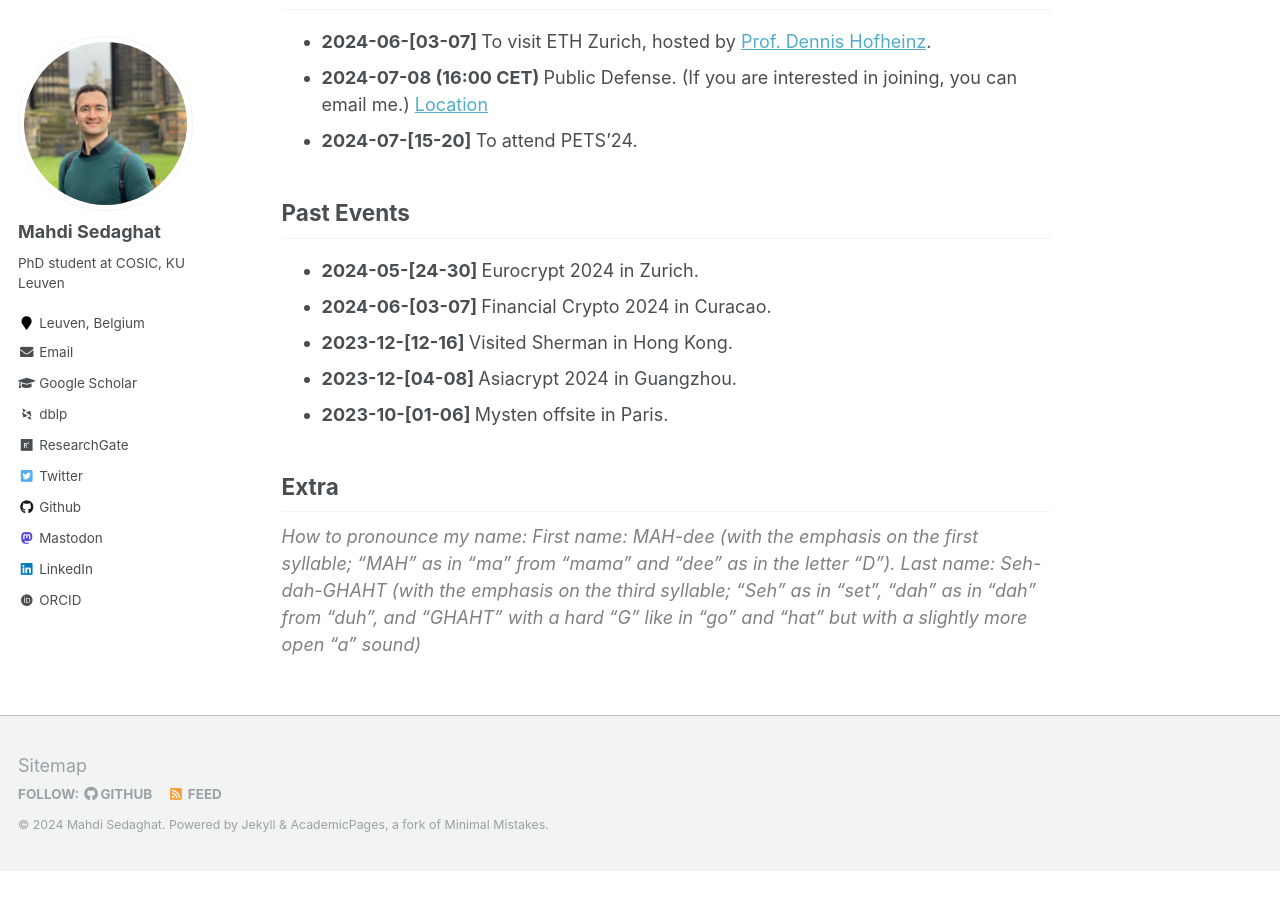
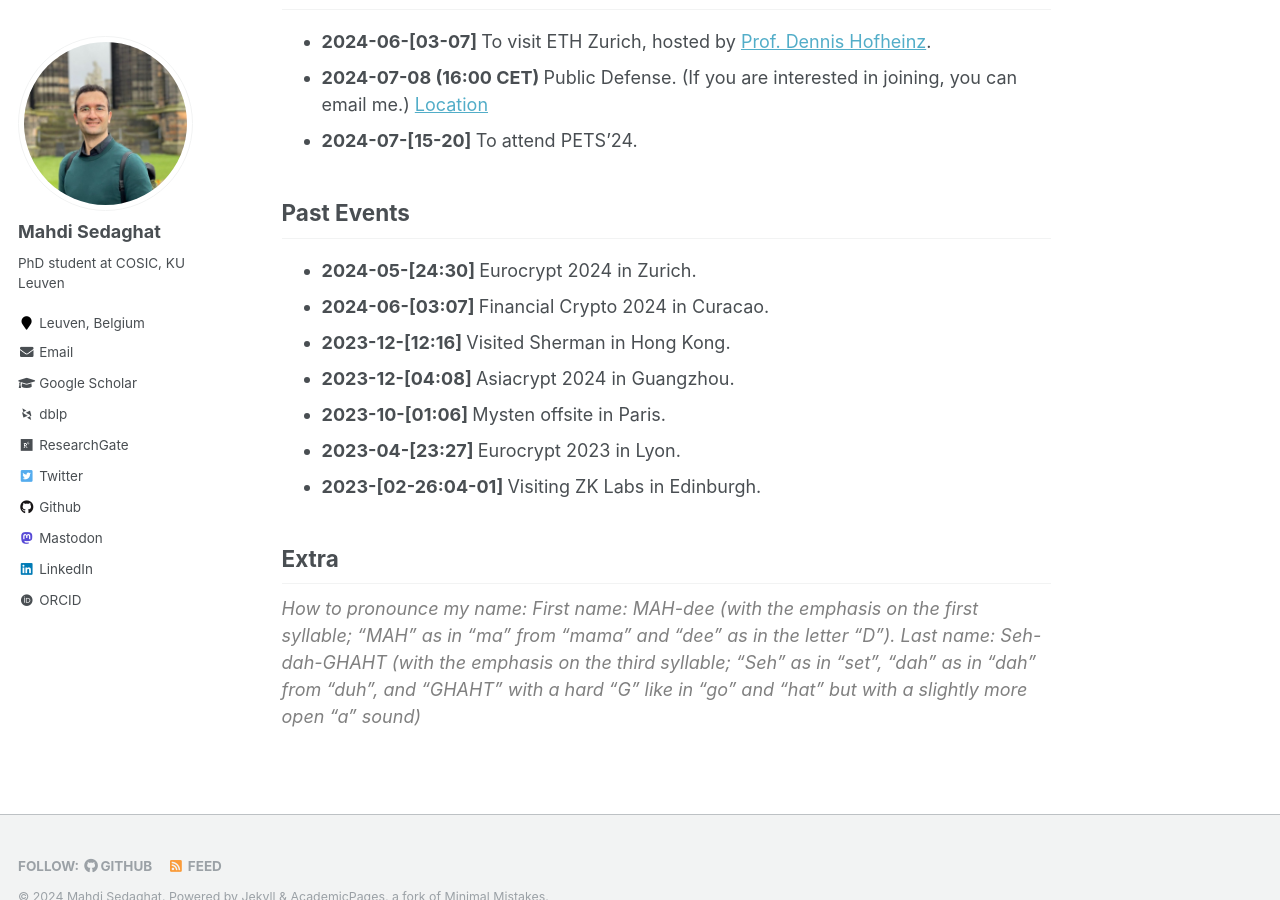
Before and after one commit to Mahdi171/Mahdi171.github.io, a Jekyll site: the page built from _pages/about.md, in a window 1280 px wide and 900 px high, scrolled down 779 px. Built offline with Jekyll 4.4.1, drawn with Linux system fonts in a browser that asks for light colours; some web fonts are replaced; before the commit the page ends 1650 px from its top, so only the background shows below that.

```diff
--- a/_includes/footer/custom.html
+++ b/_includes/footer/custom.html
@@ -1,3 +1,3 @@
 <!-- start custom footer snippets -->
-<a href="/sitemap/">Sitemap</a>
+<!--<a href="/sitemap/">Sitemap</a> -->
 <!-- end custom footer snippets -->
--- a/_pages/about.md
+++ b/_pages/about.md
@@ -29,11 +29,13 @@ Upcoming Events
 
 Past Events
 ------
-- <b> 2024-05-[24-30] </b> Eurocrypt 2024 in Zurich.
-- <b> 2024-06-[03-07] </b> Financial Crypto 2024 in Curacao.
-- <b> 2023-12-[12-16] </b> Visited Sherman in Hong Kong.
-- <b> 2023-12-[04-08] </b> Asiacrypt 2024 in Guangzhou.
-- <b> 2023-10-[01-06] </b> Mysten offsite in Paris.
+- <b> 2024-05-[24:30] </b> Eurocrypt 2024 in Zurich.
+- <b> 2024-06-[03:07] </b> Financial Crypto 2024 in Curacao.
+- <b> 2023-12-[12:16] </b> Visited Sherman in Hong Kong.
+- <b> 2023-12-[04:08] </b> Asiacrypt 2024 in Guangzhou.
+- <b> 2023-10-[01:06] </b> Mysten offsite in Paris.
+- <b> 2023-04-[23:27] </b> Eurocrypt 2023 in Lyon.
+- <b> 2023-[02-26:04-01] </b> Visiting ZK Labs in Edinburgh.
 
 
 Extra
--- a/_pages/year-archive.html
+++ b/_pages/year-archive.html
@@ -1,6 +1,6 @@
 ---
 layout: archive
-permalink: /posts/
+permalink: /year-archive/
 title: "Blog posts"
 author_profile: true
 redirect_from:
```
Also changed, not shown: _pages/cv.md (+1 -1 lines), _posts/2023-06-08-blog-post-1.md (renamed from _posts/2023-06-08.md, +3 -7 lines), _posts/2024-05-28-blog-post-2.md (renamed from _posts/2024-05-28.md, +3 -2 lines).
